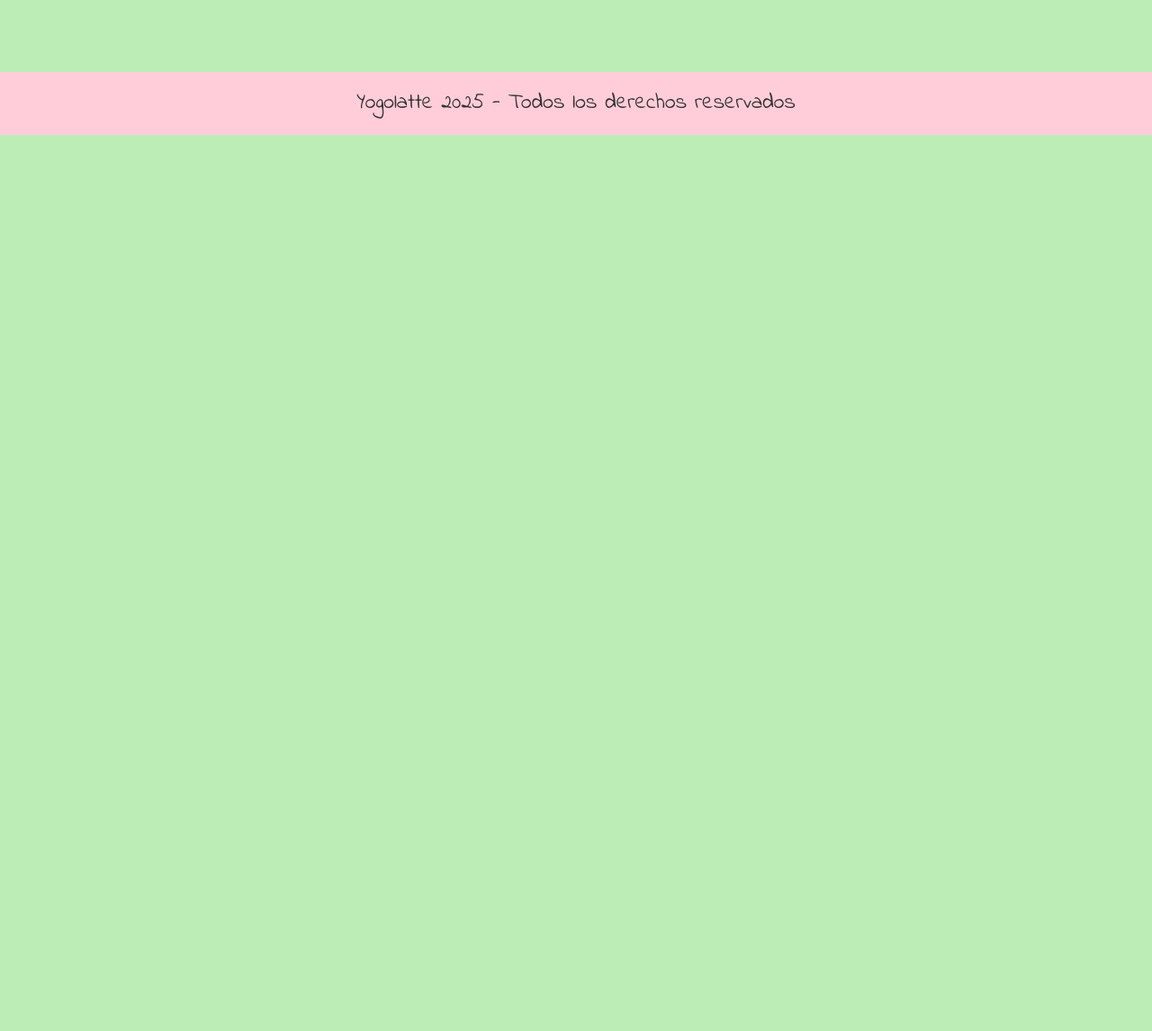
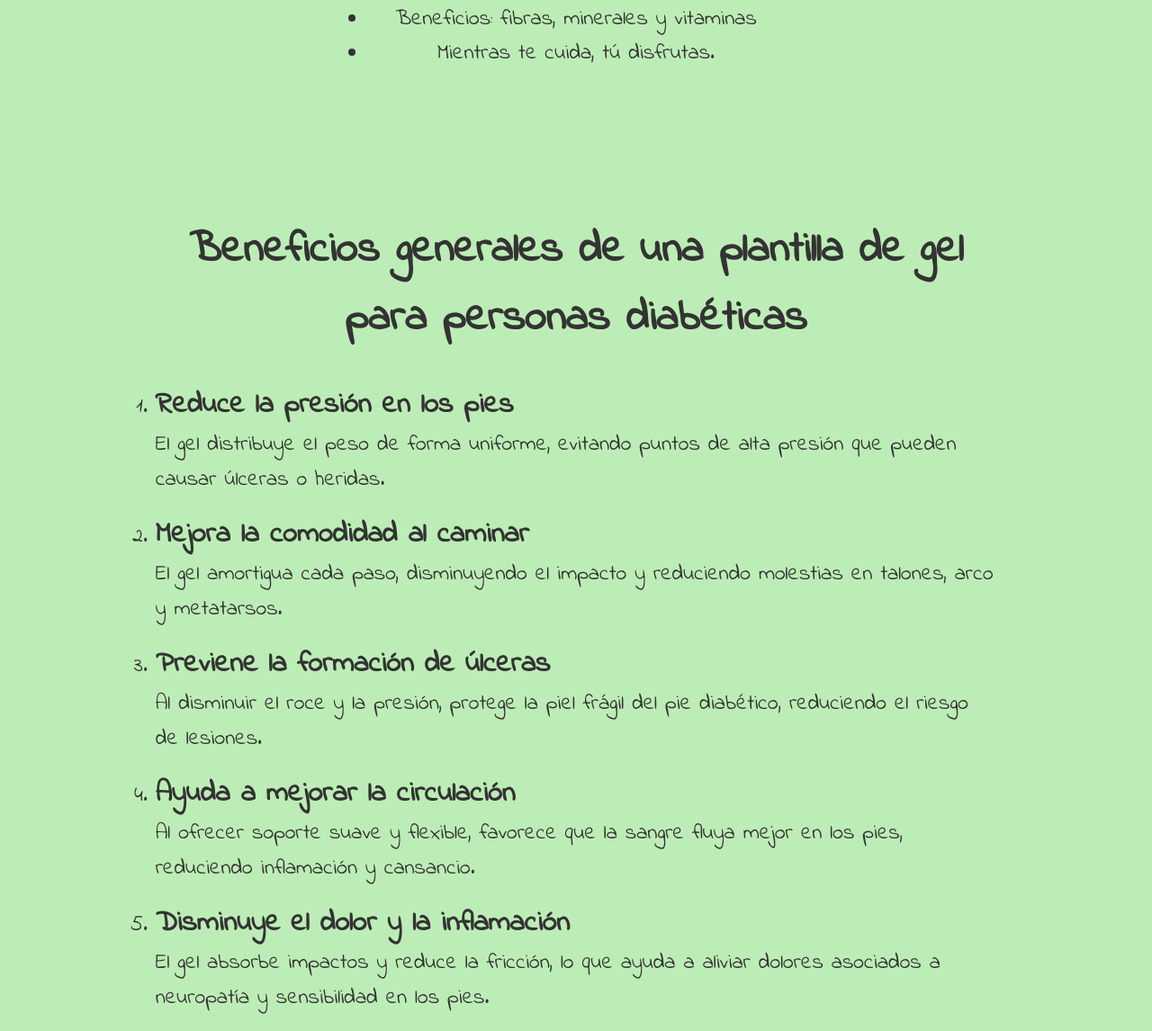
Before and after one commit to XenitCrow/yogolatte, a plain HTML site: page index.html in a window 1280 px wide. Shown: the part 2894-4040 px from the top of the page at 90% size. Before the commit the page ends 3044 px from the top, so only its background shows below. Drawn offline with Linux system fonts and the light colour scheme.

Commit message:
Add benefits section

```diff
--- a/index.html
+++ b/index.html
@@ -70,6 +70,40 @@
       </ul>
     </section>
 
+    <section class="section benefits">
+      <h2>Beneficios generales de una plantilla de gel para personas diabéticas </h2>
+
+      <ol>
+        <li>
+          <h3>Reduce la presión en los pies</h3>
+          <p>El gel distribuye el peso de forma uniforme, evitando puntos de alta presión que pueden causar úlceras o heridas.</p>
+        </li>
+
+        <li>
+          <h3>Mejora la comodidad al caminar</h3>
+          <p>El gel amortigua cada paso, disminuyendo el impacto y reduciendo molestias en talones, arco y metatarsos.</p>
+        </li>
+
+        <li>
+          <h3>Previene la formación de úlceras</h3>
+          <p>Al disminuir el roce y la presión, protege la piel frágil del pie diabético, reduciendo el riesgo de lesiones.</p>
+        </li>
+
+        <li>
+          <h3>Ayuda a mejorar la circulación</h3>
+          <p>Al ofrecer soporte suave y flexible, favorece que la sangre fluya mejor en los pies, reduciendo inflamación y cansancio.</p>
+        </li>
+
+        <li>
+          <h3>Disminuye el dolor y la inflamación</h3>
+
+          <p>El gel absorbe impactos y reduce la fricción, lo que ayuda a aliviar dolores asociados a neuropatía y sensibilidad en los pies.</p>
+        </li>
+      </ol>
+    </section>
+
+
+
     <!-- Contacto -->
     <section class="section contact">
       <h2>Contacto</h2>
--- a/styles.css
+++ b/styles.css
@@ -108,11 +108,29 @@
   max-width: 1200px;
   margin: 0 auto;
   padding: 2rem 1rem;
+  display: flex;
+  flex-direction: column;
+  /* justify-content: center; */
+  align-items: center;
 }
 
 .section {
   text-align: center;
   margin: 4rem 1rem;
+}
+
+.benefits{
+  /* border: 1px solid red; */
+  width: 80%;
+}
+
+.benefits ol{
+  margin-top: 2rem;
+  text-align: start;
+}
+
+.benefits ol li{
+  margin: 1rem 0;
 }
 
 .flavors-list {
```
